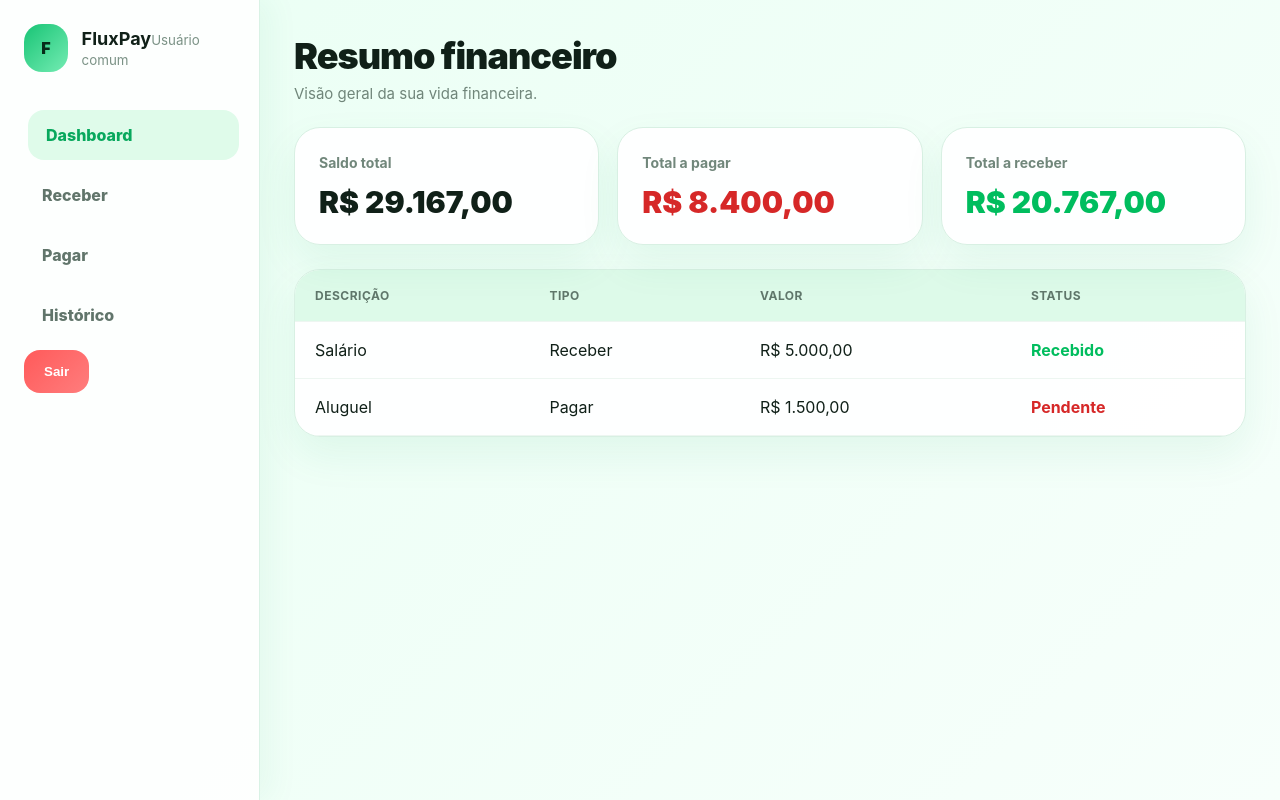
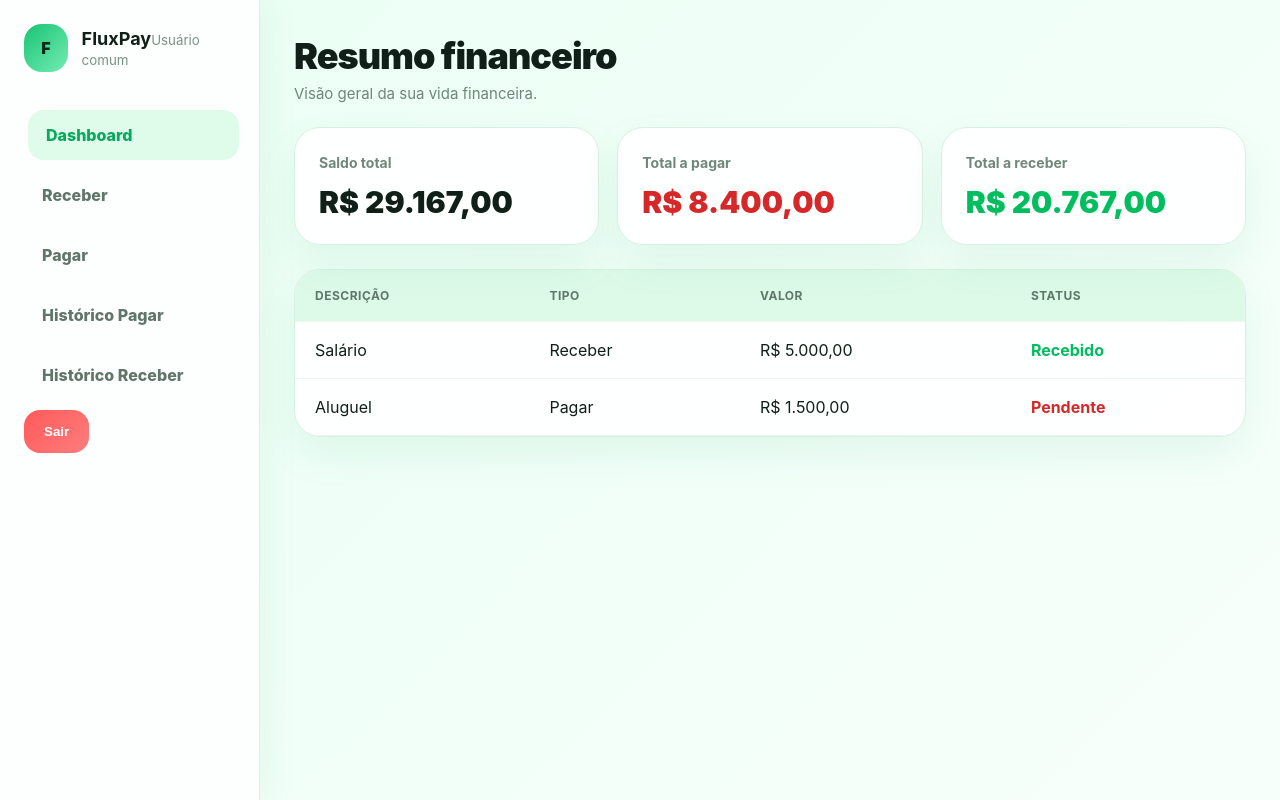
Before and after one commit to F4-X/Financeiro, a React (Vite) app in the folder frontend/: page / in a window 1280 px wide. Built offline with nearby package versions, Linux system fonts and the light colour scheme; sample sign-in values are in the browser's storage.

Commit message:
Update App.jsx

```diff
--- a/frontend/src/App.jsx
+++ b/frontend/src/App.jsx
@@ -25,13 +25,9 @@ export default function App() {
 
   return (
     <div className="app">
-
       <aside className={`sidebar ${menuOpen ? "open" : ""}`}>
-
         <div className="sidebar-top">
-
           <div className="logo">
-
             <div className="logo-icon">
               F
             </div>
@@ -45,7 +41,6 @@ export default function App() {
                   : "Usuário comum"}
               </small>
             </div>
-
           </div>
 
           <button
@@ -54,11 +49,9 @@ export default function App() {
           >
             ☰
           </button>
-
         </div>
 
         <nav className="menu">
-
           <NavLink
             to="/"
             onClick={() => setMenuOpen(false)}
@@ -81,10 +74,17 @@ export default function App() {
           </NavLink>
 
           <NavLink
-            to="/historico"
+            to="/historico-pagar"
             onClick={() => setMenuOpen(false)}
           >
-            Histórico
+            Histórico Pagar
+          </NavLink>
+
+          <NavLink
+            to="/historico-receber"
+            onClick={() => setMenuOpen(false)}
+          >
+            Histórico Receber
           </NavLink>
 
           {usuario?.perfil === "admin" && (
@@ -95,7 +95,6 @@ export default function App() {
               Contas
             </NavLink>
           )}
-
         </nav>
 
         <button
@@ -104,13 +103,11 @@ export default function App() {
         >
           Sair
         </button>
-
       </aside>
 
       <main className="content">
         <Outlet />
       </main>
-
     </div>
   );
 }
```
